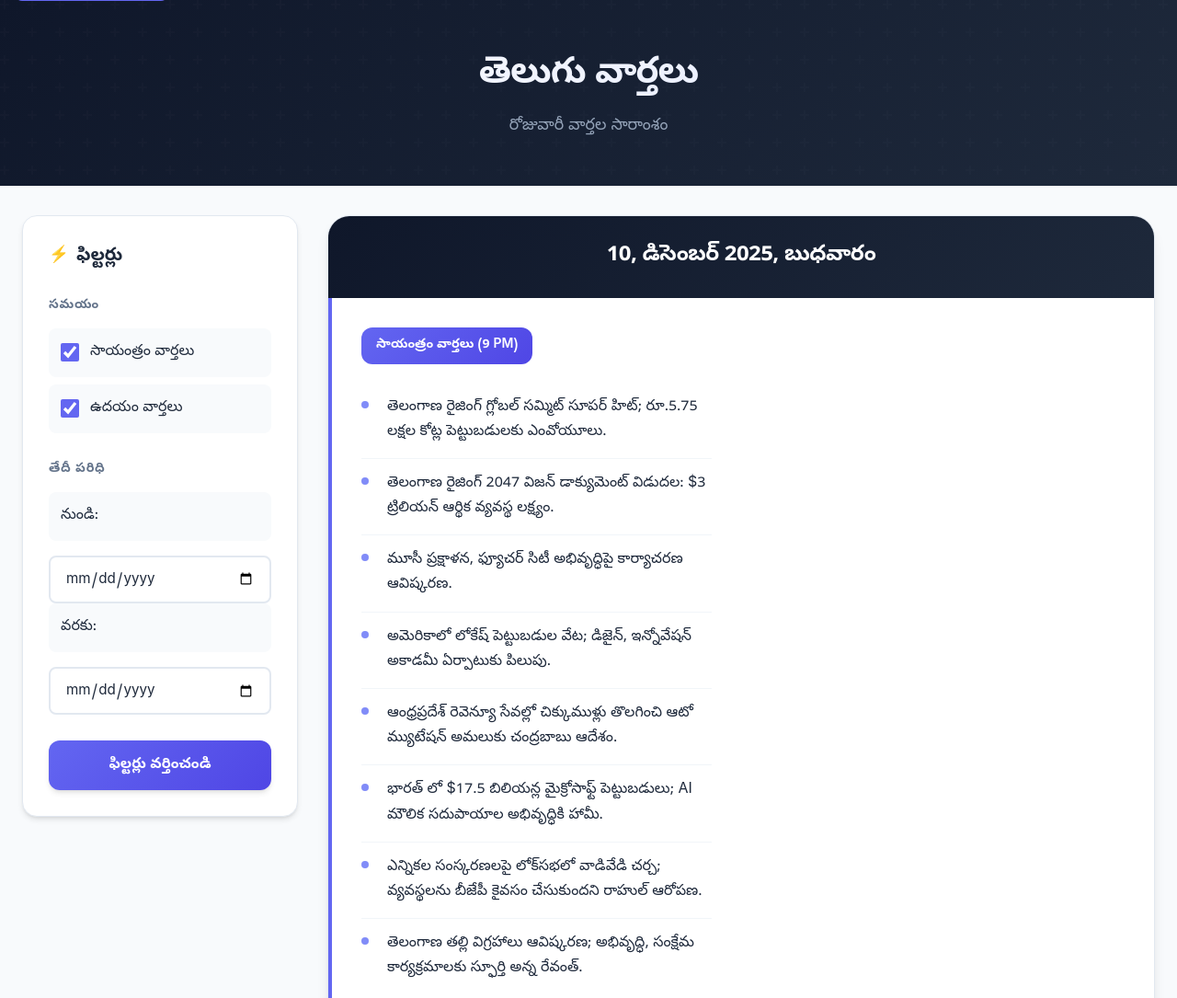
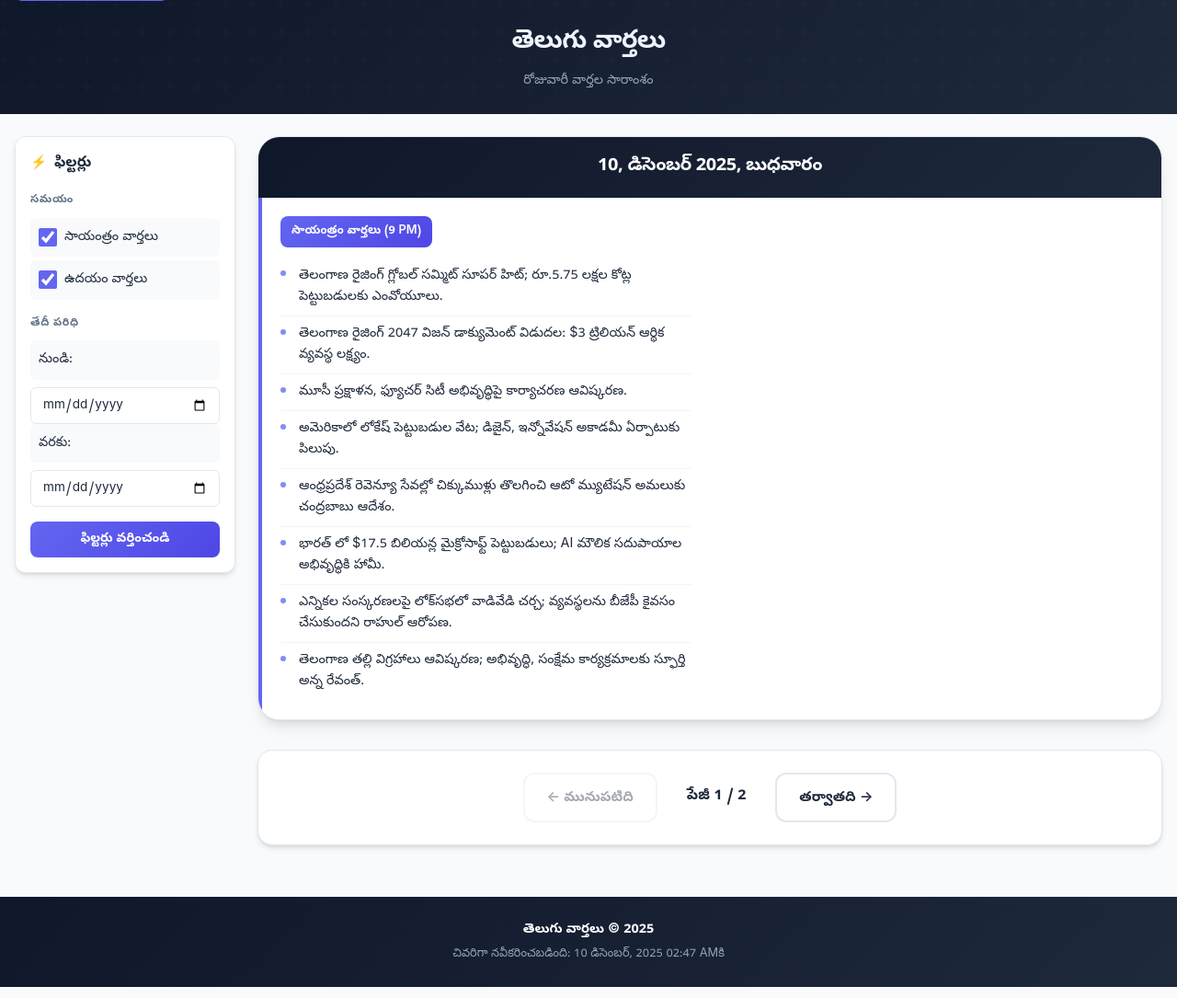
Before and after one commit to chaitanyame/telugu_news, a website: page index.html in a window 1280 px wide. Shown: the top 1085 px of the page at 92% size. Drawn offline with Linux system fonts and the light colour scheme.

Commit message:
fix: Optimize space usage - compact layout with less whitespace

```diff
--- a/css/main.css
+++ b/css/main.css
@@ -73,7 +73,7 @@ body {
 header {
   background: linear-gradient(135deg, var(--bg-primary) 0%, var(--bg-secondary) 100%);
   color: var(--text-white);
-  padding: 3rem 1.5rem;
+  padding: 1.5rem 1rem;
   text-align: center;
   position: relative;
   overflow: hidden;
@@ -98,9 +98,9 @@ header::before {
 }
 
 .site-title {
-  font-size: 2.5rem;
+  font-size: 1.75rem;
   font-weight: 700;
-  margin-bottom: 0.5rem;
+  margin-bottom: 0.25rem;
   letter-spacing: -0.025em;
   background: linear-gradient(135deg, #fff 0%, #e0e7ff 100%);
   -webkit-background-clip: text;
@@ -109,7 +109,7 @@ header::before {
 }
 
 .site-subtitle {
-  font-size: 1.1rem;
+  font-size: 0.9rem;
   font-weight: 400;
   color: var(--text-light);
 }
@@ -117,11 +117,11 @@ header::before {
 /* Main Layout */
 main {
   display: grid;
-  grid-template-columns: 300px 1fr;
-  gap: 2rem;
-  max-width: 1400px;
+  grid-template-columns: 240px 1fr;
+  gap: 1.5rem;
+  max-width: 1600px;
   margin: 0 auto;
-  padding: 2rem 1.5rem;
+  padding: 1.5rem 1rem;
 }
 
 /* Sidebar */
@@ -133,16 +133,16 @@ main {
 
 .filter-section {
   background: var(--bg-card);
-  padding: 1.75rem;
-  border-radius: var(--radius-xl);
+  padding: 1rem;
+  border-radius: var(--radius-lg);
   box-shadow: var(--shadow-md);
   border: 1px solid var(--border-color);
 }
 
 .filter-section h2 {
-  font-size: 1.25rem;
+  font-size: 1rem;
   font-weight: 700;
-  margin-bottom: 1.5rem;
+  margin-bottom: 1rem;
   color: var(--text-primary);
   display: flex;
   align-items: center;
@@ -151,17 +151,17 @@ main {
 
 .filter-section h2::before {
   content: '⚡';
-  font-size: 1.1rem;
+  font-size: 0.9rem;
 }
 
 .filter-group {
-  margin-bottom: 1.75rem;
+  margin-bottom: 1rem;
 }
 
 .filter-group h3 {
-  font-size: 0.875rem;
+  font-size: 0.75rem;
   font-weight: 600;
-  margin-bottom: 0.75rem;
+  margin-bottom: 0.5rem;
   color: var(--text-secondary);
   text-transform: uppercase;
   letter-spacing: 0.05em;
@@ -170,14 +170,15 @@ main {
 .filter-group label {
   display: flex;
   align-items: center;
-  gap: 0.75rem;
-  padding: 0.75rem;
-  margin-bottom: 0.5rem;
-  border-radius: var(--radius-md);
+  gap: 0.5rem;
+  padding: 0.5rem;
+  margin-bottom: 0.25rem;
+  border-radius: var(--radius-sm);
   cursor: pointer;
   transition: var(--transition);
   background: var(--bg-page);
   border: 1px solid transparent;
+  font-size: 0.9rem;
 }
 
 .filter-group label:hover {
@@ -194,12 +195,12 @@ main {
 
 .filter-group input[type="date"] {
   width: 100%;
-  padding: 0.75rem 1rem;
-  margin-top: 0.5rem;
-  border: 2px solid var(--border-color);
-  border-radius: var(--radius-md);
+  padding: 0.5rem 0.75rem;
+  margin-top: 0.25rem;
+  border: 1px solid var(--border-color);
+  border-radius: var(--radius-sm);
   font-family: inherit;
-  font-size: 0.95rem;
+  font-size: 0.85rem;
   color: var(--text-primary);
   background: var(--bg-card);
   transition: var(--transition);
@@ -213,17 +214,17 @@ main {
 
 .apply-filters-btn {
   width: 100%;
-  padding: 1rem 1.5rem;
+  padding: 0.625rem 1rem;
   background: linear-gradient(135deg, var(--primary-color) 0%, var(--primary-dark) 100%);
   color: var(--text-white);
   border: none;
-  border-radius: var(--radius-lg);
-  font-size: 1rem;
+  border-radius: var(--radius-md);
+  font-size: 0.875rem;
   font-weight: 600;
   font-family: inherit;
   cursor: pointer;
   transition: var(--transition);
-  box-shadow: var(--shadow-md);
+  box-shadow: var(--shadow-sm);
 }
 
 .apply-filters-btn:hover {
@@ -268,14 +269,14 @@ main {
 
 .date-header {
   background: linear-gradient(135deg, var(--bg-primary) 0%, var(--bg-secondary) 100%);
-  padding: 1.5rem 2rem;
+  padding: 1rem 1.5rem;
   text-align: center;
   margin-bottom: 0;
   border-bottom: none;
 }
 
 .date-header .news-date {
-  font-size: 1.5rem;
+  font-size: 1.25rem;
   font-weight: 700;
   color: var(--text-white);
   letter-spacing: -0.025em;
@@ -288,7 +289,7 @@ main {
 }
 
 .slot-section {
-  padding: 2rem;
+  padding: 1.25rem;
   background: var(--bg-card);
   border-left: none;
   border-radius: 0;
@@ -308,16 +309,16 @@ main {
 }
 
 .slot-header {
-  margin-bottom: 1.25rem;
+  margin-bottom: 0.75rem;
 }
 
 .slot-badge {
   display: inline-flex;
   align-items: center;
-  gap: 0.5rem;
-  padding: 0.5rem 1rem;
-  border-radius: var(--radius-lg);
-  font-size: 0.875rem;
+  gap: 0.375rem;
+  padding: 0.375rem 0.75rem;
+  border-radius: var(--radius-md);
+  font-size: 0.8rem;
   font-weight: 600;
   color: var(--text-white);
 }
@@ -338,10 +339,10 @@ main {
 
 .slot-section .news-summary li {
   position: relative;
-  padding: 0.875rem 0 0.875rem 1.75rem;
+  padding: 0.5rem 0 0.5rem 1.25rem;
   margin: 0;
-  font-size: 1rem;
-  line-height: 1.7;
+  font-size: 0.9rem;
+  line-height: 1.6;
   color: var(--text-primary);
   border-bottom: 1px solid #f1f5f9;
 }
@@ -354,9 +355,9 @@ main {
   content: '';
   position: absolute;
   left: 0;
-  top: 1.25rem;
-  width: 8px;
-  height: 8px;
+  top: 0.85rem;
+  width: 6px;
+  height: 6px;
   border-radius: 50%;
   background: var(--primary-light);
 }
@@ -418,8 +419,8 @@ main {
 footer {
   background: linear-gradient(135deg, var(--bg-primary) 0%, var(--bg-secondary) 100%);
   color: var(--text-white);
-  padding: 3rem 1.5rem;
-  margin-top: 4rem;
+  padding: 1.5rem 1rem;
+  margin-top: 2rem;
 }
 
 .footer-container {
@@ -429,13 +430,13 @@ footer {
 }
 
 .footer-text {
-  font-size: 1.1rem;
+  font-size: 0.9rem;
   font-weight: 600;
-  margin-bottom: 0.5rem;
+  margin-bottom: 0.25rem;
 }
 
 .footer-updated {
-  font-size: 0.9rem;
+  font-size: 0.8rem;
   color: var(--text-light);
 }
 
```
